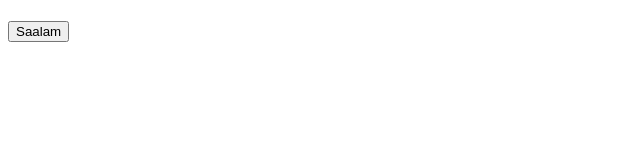
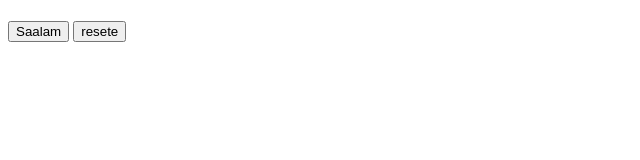
Before and after one commit to diandraabyan29-beep/javascript-mastery-explore, a plain HTML site: page folder1/dailyTaskResult/index.html in a window 1280 px wide. Shown: the whole page, without its empty margins (0-640 px from the left). Drawn offline with Linux system fonts and the light colour scheme.

Commit message:
feat: add new

```diff
--- a/folder1/dailyTaskResult/index.html
+++ b/folder1/dailyTaskResult/index.html
@@ -8,6 +8,7 @@
 <body>
      <h1 id="tag1" ></h1>
      <button  id="btn1" onclick="sayHello()">Saalam</button>
+     <button  id="btn1" onclick="resetCount()">resete</button>
 </body>
     <script src="../dailyTaskResult/style.js"></script>
 </html>
--- a/folder1/dailyTaskResult/style.js
+++ b/folder1/dailyTaskResult/style.js
@@ -1,5 +1,10 @@
-function sayHello()
-   { alert('Hello Selamat Datang di potofolio saya');
+function sayHello(){
+    alert('Hello Selamat Datang di potofolio saya');
     // let nama = prompt("Nama Siapa?");
     confirm(" Nama Saya Diandra Abyan Zahran ")
+
    }
+
+ function resetCount() {
+    console.countReset("submited");
+}
```
